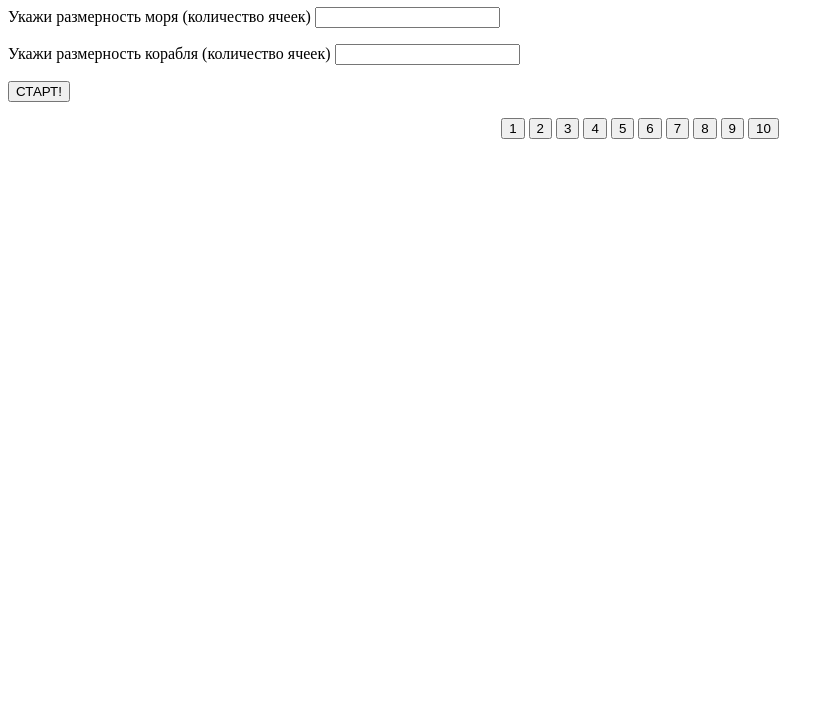
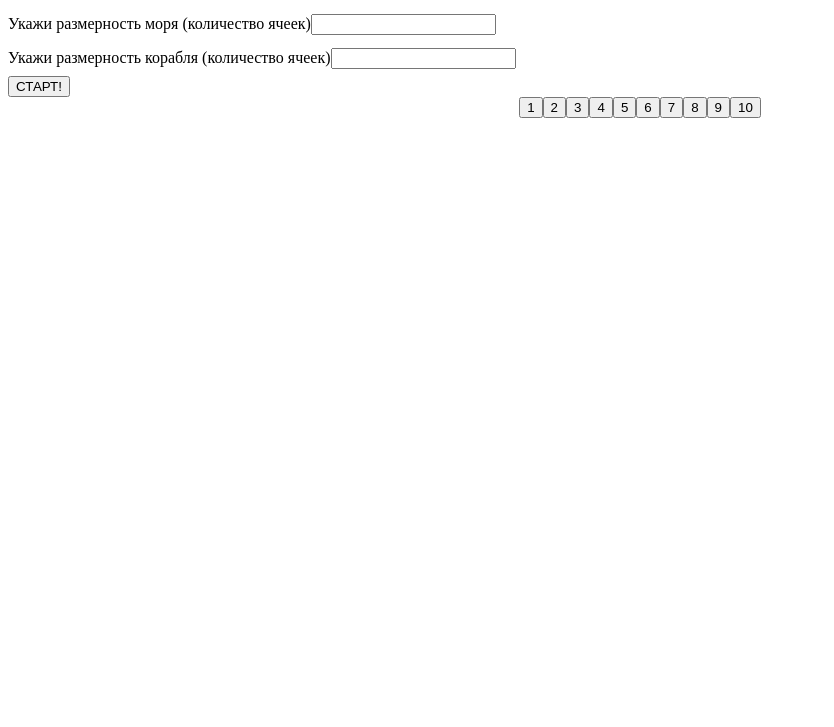
Before and after one commit to BelArtCom/battleship, a website built with webpack: page src/index.html in a window 1280 px wide. Shown: the part 73-800 px from the top of the page, without its empty margins (0-834 px from the left). Built offline with nearby package versions, Linux system fonts and the light colour scheme.

Commit message:
Change layout

```diff
--- a/public/main.css
+++ b/public/main.css
@@ -2,3 +2,13 @@
   display: flex;
   justify-content: center;
 }
+
+.setup__field {
+  display: flex;
+  flex-wrap: wrap;
+  align-items: center;
+}
+
+.setup__control {
+  margin: 0.5em 0;
+}
--- a/src/index.html
+++ b/src/index.html
@@ -4,45 +4,53 @@
     <title>Морской бой!</title>
     <link rel="stylesheet" href="/main.css" />
     <meta charset="utf-8" />
+    <meta name="viewport" content="width=device-width, initial-scale=1" />
   </head>
   <body>
     <h1>Играй в "Морской бой"!</h1>
     <form
+      class="setup"
       action="javascript:;"
       onsubmit="getCellsNumber(this)"
       id="idForm"
       name="nameForm"
     >
-      <p>
+      <div class="setup__field">
         <label for="seaCellsNumber"
           >Укажи размерность моря (количество ячеек)</label
         >
-        <input id="seaCellsNumber" type="text" name="seaCellsNumber" />
-      </p>
-      <p>
+        <input
+          class="setup__control"
+          id="seaCellsNumber"
+          type="text"
+          name="seaCellsNumber"
+        />
+      </div>
+      <div class="setup__field">
         <label for="shipCellsNumber"
           >Укажи размерность корабля (количество ячеек)</label
         >
-        <input id="shipCellsNumber" type="text" name="shipCellsNumber" />
-      </p>
-      <p>
-        <input value="СТАРТ!" type="submit" />
-      </p>
+        <input
+          class="setup__control"
+          id="shipCellsNumber"
+          type="text"
+          name="shipCellsNumber"
+        />
+      </div>
+      <button type="submit">СТАРТ!</button>
     </form>
 
     <div class="controls">
-      <form>
-        <button type="submit" class="controls_cell">1</button>
-        <button type="submit" class="controls_cell">2</button>
-        <button type="submit" class="controls_cell">3</button>
-        <button type="submit" class="controls_cell">4</button>
-        <button type="submit" class="controls_cell">5</button>
-        <button type="submit" class="controls_cell">6</button>
-        <button type="submit" class="controls_cell">7</button>
-        <button type="submit" class="controls_cell">8</button>
-        <button type="submit" class="controls_cell">9</button>
-        <button type="submit" class="controls_cell">10</button>
-      </form>
+      <button type="button" class="controls_cell">1</button>
+      <button type="button" class="controls_cell">2</button>
+      <button type="button" class="controls_cell">3</button>
+      <button type="button" class="controls_cell">4</button>
+      <button type="button" class="controls_cell">5</button>
+      <button type="button" class="controls_cell">6</button>
+      <button type="button" class="controls_cell">7</button>
+      <button type="button" class="controls_cell">8</button>
+      <button type="button" class="controls_cell">9</button>
+      <button type="button" class="controls_cell">10</button>
     </div>
   </body>
 </html>
```
Also changed, not shown: test.html (added).
